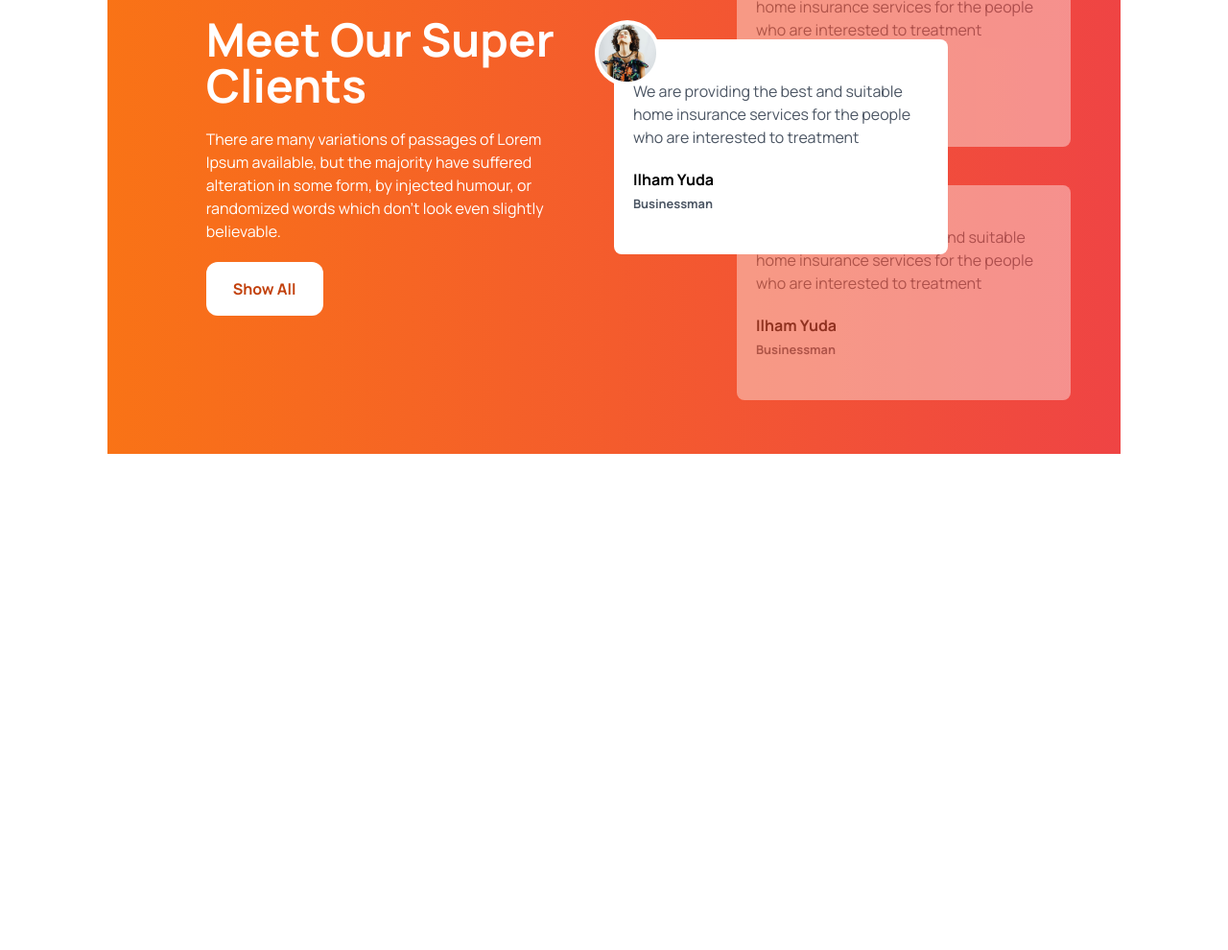
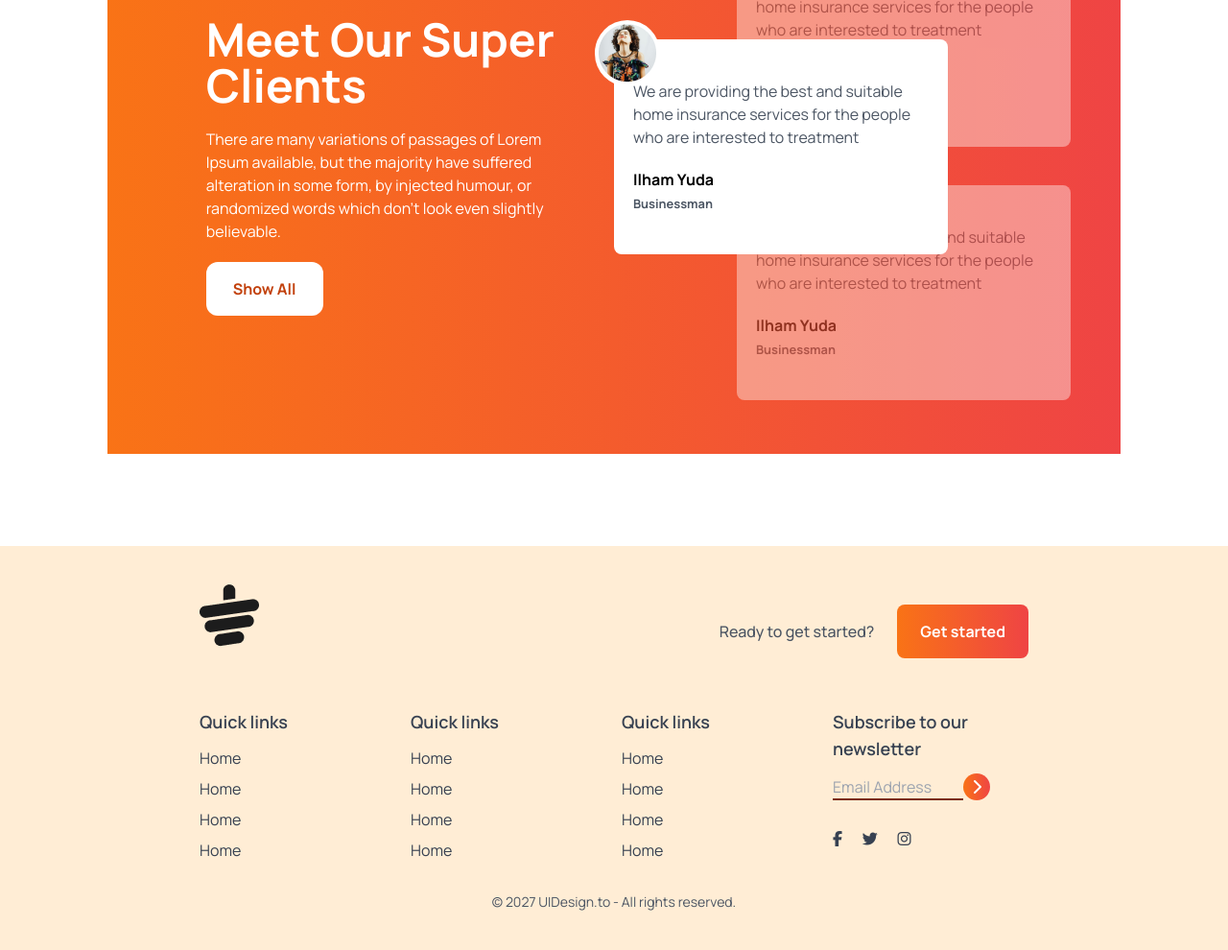
Before and after one commit to mugdhadey04/tea-house, a plain HTML site: page index.html in a window 1280 px wide. Shown: the part 1983-2973 px from the top of the page at 96% size. Before the commit the page ends 2552 px from the top, so only its background shows below. Drawn offline with nearby package versions, Linux system fonts and the light colour scheme.

Commit message:
added the footer section

```diff
--- a/index.html
+++ b/index.html
@@ -148,7 +148,6 @@
                 </div>
             </div>
         </section>
-
         <!-- Review section -->
         <section class="mb-24">
             <div
@@ -213,7 +212,102 @@
                 </div>
             </div>
         </section>
+        <!-- News section -->
+        <section>
+
+        </section>
     </main>
+    <!-- Footer section -->
+    <footer class="bg-orange-100 text-gray-700 py-10 px-4 md:px-16">
+        <div class="w-9/12 mx-auto">
+            <!-- Logo -->
+            <div class="mb-8 flex justify-between">
+                <img class="mb-8" src="images/cup.png" alt="">
+                <div class="flex items-center gap-6">
+                    <h1 class="font-medium text-gray-600">Ready to get started?</h1>
+                    <button
+                        class="bg-gradient-to-r from-orange-500 to-red-500 px-6 py-4 rounded-lg text-white font-bold">Get
+                        started</button>
+                </div>
+            </div>
+            <!-- Links -->
+            <div class="grid grid-cols-1 md:grid-cols-2 lg:grid-cols-4 gap-4">
+                <!-- First column -->
+                <div>
+                    <h3 class="font-semibold text-lg mb-3">Quick links</h3>
+                    <ul class="space-y-2">
+                        <li>
+                            <a class="hover:text-orange-400" href="#">Home</a>
+                        </li>
+                        <li>
+                            <a class="hover:text-orange-400" href="#">Home</a>
+                        </li>
+                        <li>
+                            <a class="hover:text-orange-400" href="#">Home</a>
+                        </li>
+                        <li>
+                            <a class="hover:text-orange-400" href="#">Home</a>
+                        </li>
+                    </ul>
+                </div>
+                <div>
+                    <h3 class="font-semibold text-lg mb-3">Quick links</h3>
+                    <ul class="space-y-2">
+                        <li>
+                            <a class="hover:text-orange-400" href="#">Home</a>
+                        </li>
+                        <li>
+                            <a class="hover:text-orange-400" href="#">Home</a>
+                        </li>
+                        <li>
+                            <a class="hover:text-orange-400" href="#">Home</a>
+                        </li>
+                        <li>
+                            <a class="hover:text-orange-400" href="#">Home</a>
+                        </li>
+                    </ul>
+                </div>
+                <div>
+                    <h3 class="font-semibold text-lg mb-3">Quick links</h3>
+                    <ul class="space-y-2">
+                        <li>
+                            <a class="hover:text-orange-400" href="#">Home</a>
+                        </li>
+                        <li>
+                            <a class="hover:text-orange-400" href="#">Home</a>
+                        </li>
+                        <li>
+                            <a class="hover:text-orange-400" href="#">Home</a>
+                        </li>
+                        <li>
+                            <a class="hover:text-orange-400" href="#">Home</a>
+                        </li>
+                    </ul>
+                </div>
+                <div>
+                    <h3 class="font-semibold text-lg mb-3">
+                        Subscribe to our newsletter
+                    </h3>
+                    <div class="flex flex-col space-y-2">
+                        <div>
+                            <input type="text" placeholder="Email Address" class="bg-transparent border-b-2 border-orange-900 w-4/6 "><i class="fa-solid fa-chevron-right bg-gradient-to-r from-orange-500 to-red-500 w-7 h-7 inline-flex text-white rounded-full justify-center items-center"></i>
+                        <div class="flex justify-between w-2/5 mb-2 mt-8">
+                            <i class="fa-brands fa-facebook-f"></i>
+                            <i class="fa-brands fa-twitter"></i>
+                            <i class="fa-brands fa-instagram"></i>
+                        </div>
+                        </div>
+                    </div>
+
+                </div>
+            </div>
+            <div class="text-center pt-4 mt-4">
+                <p class="text-sm text-gray-600">
+                    © 2027 UIDesign.to - All rights reserved.
+                </p>
+            </div>
+        </div>
+    </footer>
 </body>
 
 </html>
```
